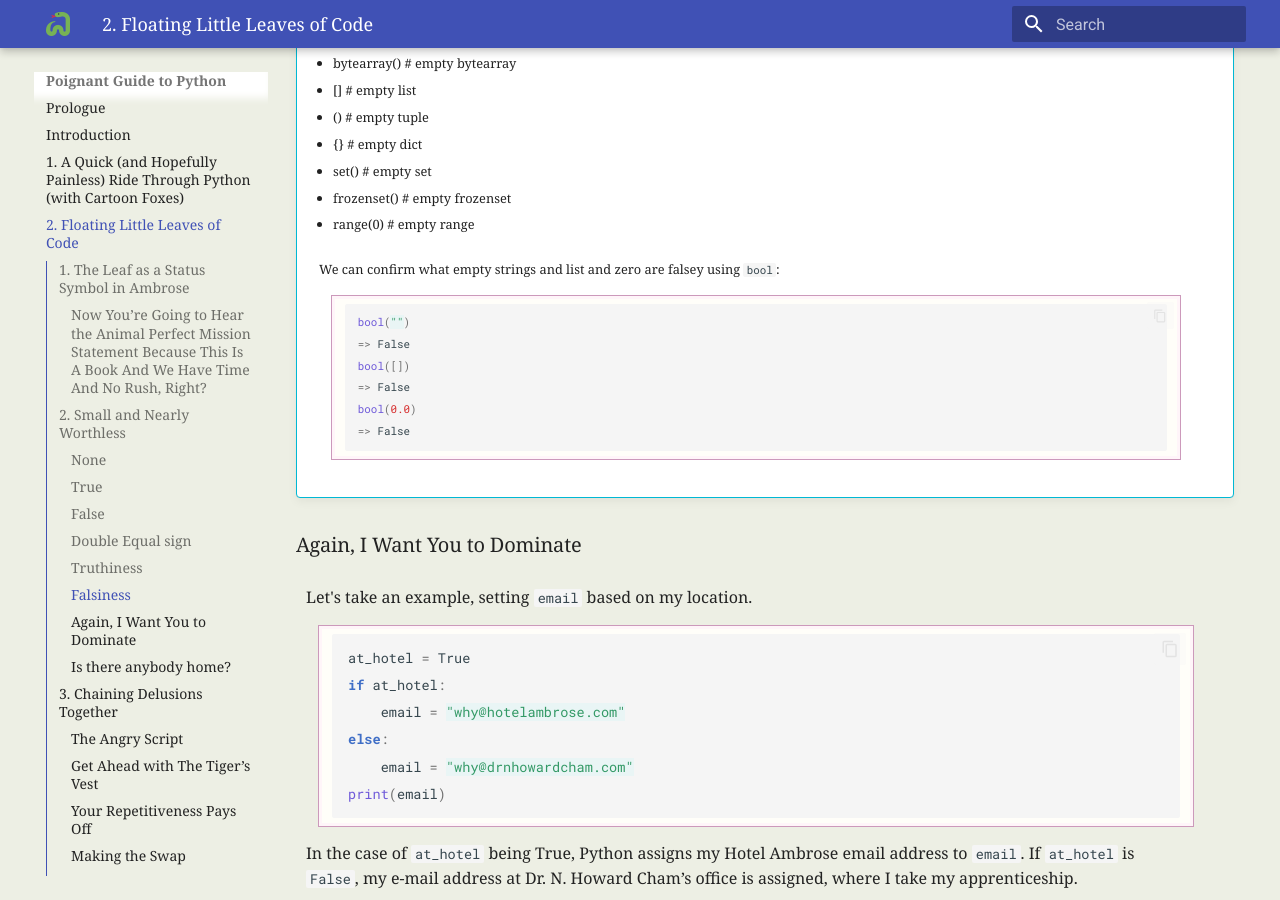
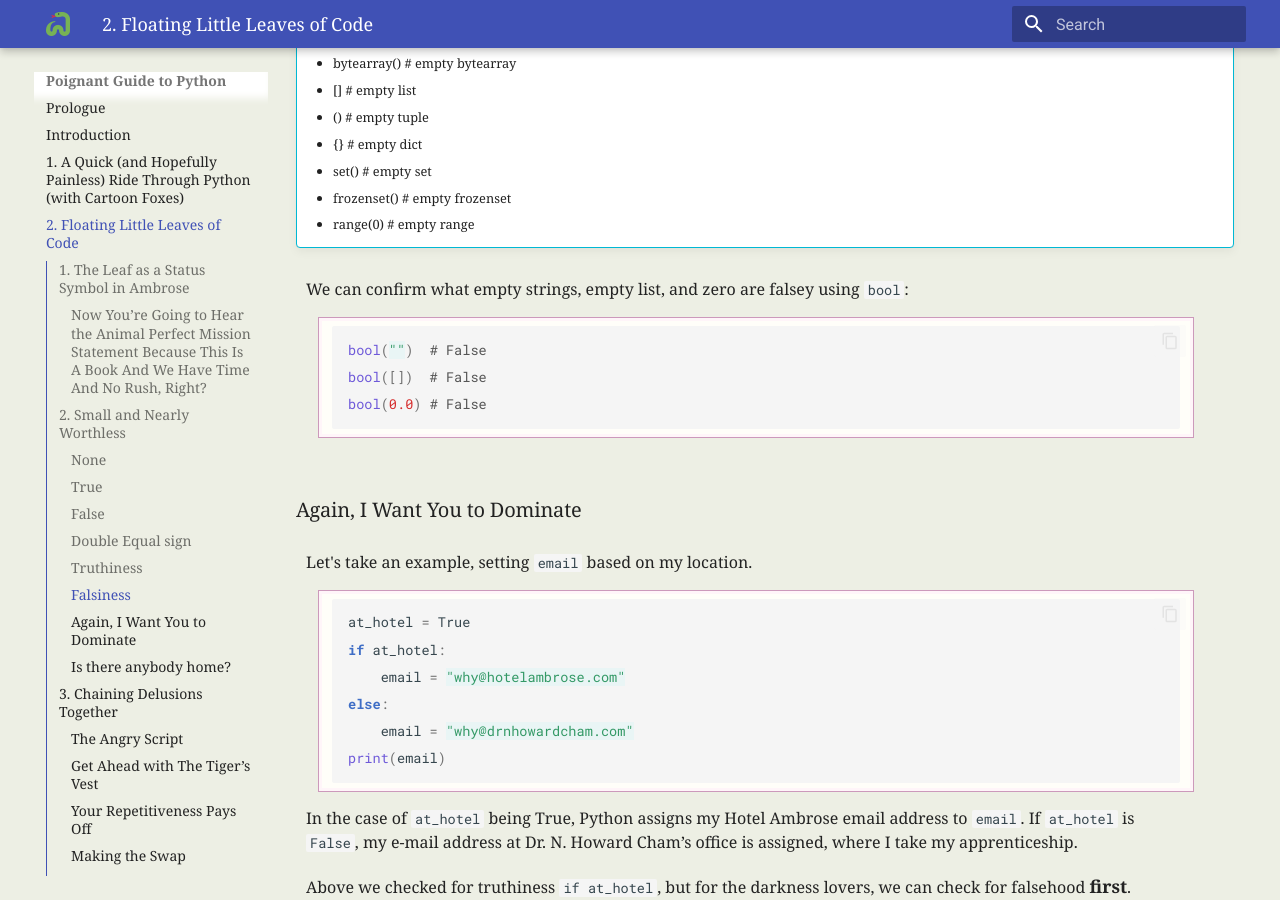
Before and after one commit to vkailas/poignant-guide-python, an MkDocs documentation site: the page built from docs/chapter-2.md, in a window 1280 px wide and 900 px high, scrolled down 11959 px. Built offline with MkDocs 1.6.1 and Material for MkDocs 9.7.7, drawn with Linux system fonts in a browser that asks for light colours.

Commit message:
ch fixes

````diff
--- a/docs/chapter-2.md
+++ b/docs/chapter-2.md
@@ -462,15 +462,12 @@ print("Blastoff! Plastic cup is going up!")
     * frozenset() # empty frozenset
     * range(0)    # empty range
 
-    We can confirm what empty strings and list and zero are falsey using `bool`:
-    ```python
-    bool("")
-    => False
-    bool([])
-    => False
-    bool(0.0)
-    => False
-    ```
+We can confirm what empty strings, empty list, and zero are falsey using `bool`:
+```python
+bool("")  # False
+bool([])  # False
+bool(0.0) # False
+```
 
 ### Again, I Want You to Dominate
 
````
Also changed, not shown: README.md (+2 -0 lines), docs/chapter-1.md (+9 -4 lines), docs/chapter-5.md (+1 -1 lines), docs/chapter-6.md (+5 -3 lines), docs/assets/6_26.png.
